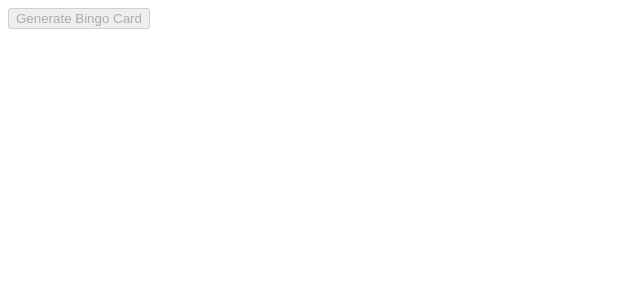
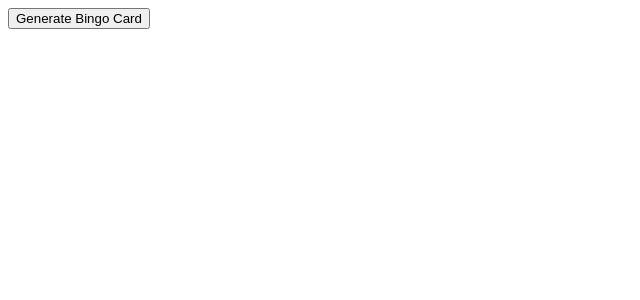
Before and after one commit to KiriakiX/CrimsonCafeNintendoDirectBingoGenerator, an Angular app: page / in a window 1280 px wide. Shown: the top 300 px of the page, without its empty margins (0-640 px from the left). Built offline with nearby package versions, Linux system fonts and the light colour scheme.

Commit message:
sadfsdfsd

```diff
--- a/src/app/bingo-generator/bingo-generator.html
+++ b/src/app/bingo-generator/bingo-generator.html
@@ -1,4 +1,4 @@
-  <button (click)="generateCard()" [disabled]="!canvasRef">
+  <button (click)="generateCard()">
     Generate Bingo Card
   </button>
 
```
